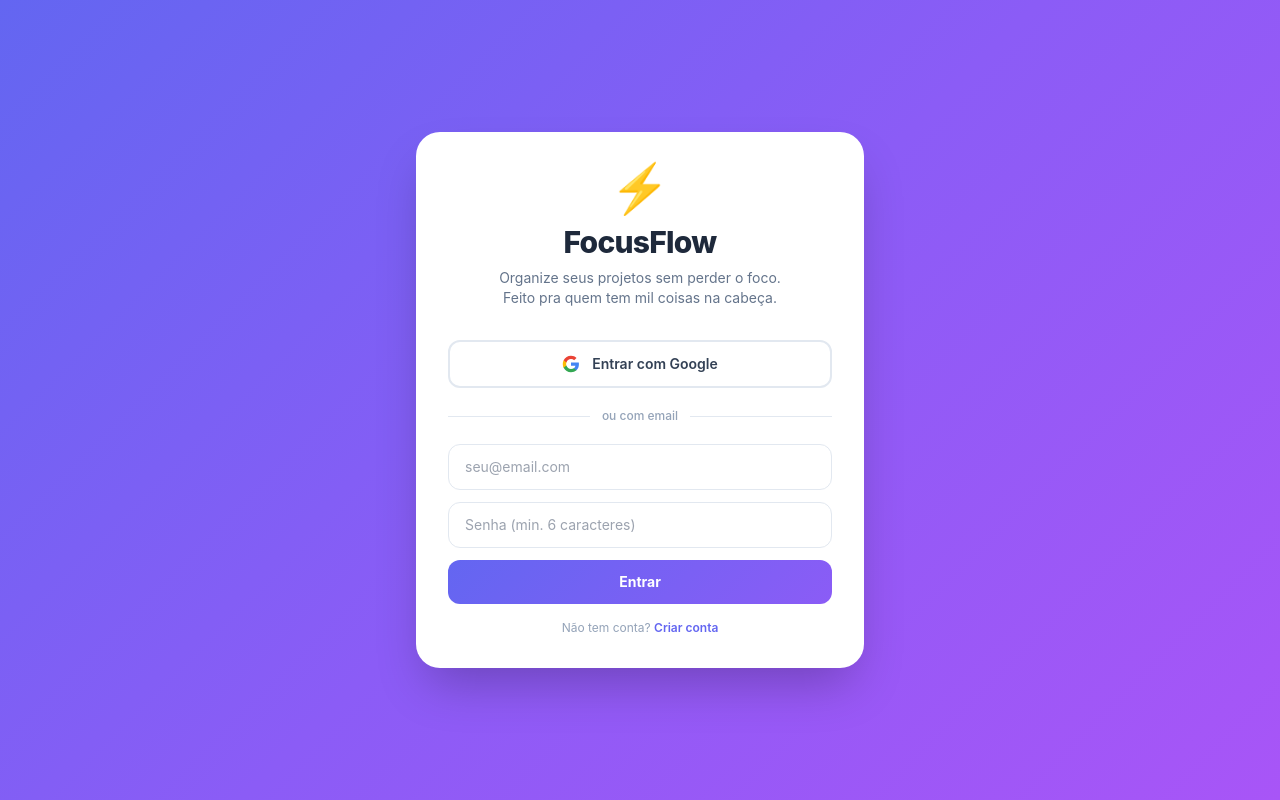
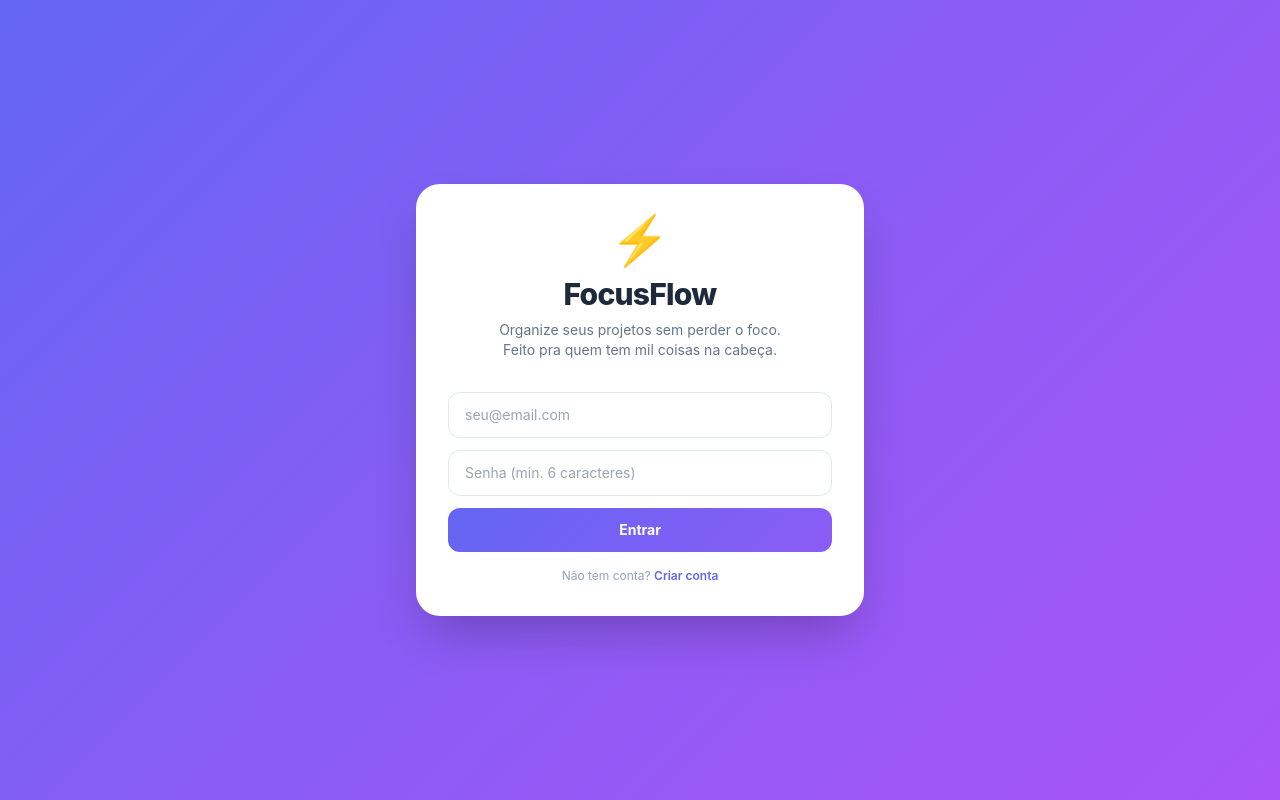
Before and after one commit to bmbmarketing1/focusflow, a Next.js app: page / in a window 1280 px wide. Built offline with nearby package versions, Linux system fonts and the light colour scheme; no server answers.

Commit message:
Remove Google login button from LoginScreen

```diff
--- a/components/LoginScreen.js
+++ b/components/LoginScreen.js
@@ -1,7 +1,7 @@
 "use client";
 import { useState } from "react";
 
-export default function LoginScreen({ onGoogleLogin, onEmailLogin, onEmailSignUp }) {
+export default function LoginScreen({ onEmailLogin, onEmailSignUp }) {
   const [email, setEmail] = useState("");
   const [password, setPassword] = useState("");
   const [isSignUp, setIsSignUp] = useState(false);
@@ -35,22 +35,6 @@
           </p>
         </div>
 
-        <button onClick={onGoogleLogin} className="w-full flex items-center justify-center gap-3 bg-white border-2 border-slate-200 rounded-xl py-3 px-4 text-sm font-semibold text-slate-700 hover:bg-slate-50 hover:border-slate-300 transition-all mb-4">
-          <svg width="18" height="18" viewBox="0 0 24 24">
-            <path fill="#4285F4" d="M22.56 12.25c0-.78-.07-1.53-.2-2.25H12v4.26h5.92a5.06 5.06 0 0 1-2.2 3.32v2.77h3.57c2.08-1.92 3.28-4.74 3.28-8.1z"/>
-            <path fill="#34A853" d="M12 23c2.97 0 5.46-.98 7.28-2.66l-3.57-2.77c-.98.66-2.23 1.06-3.71 1.06-2.86 0-5.29-1.93-6.16-4.53H2.18v2.84C3.99 20.53 7.7 23 12 23z"/>
-            <path fill="#FBBC05" d="M5.84 14.09c-.22-.66-.35-1.36-.35-2.09s.13-1.43.35-2.09V7.07H2.18C1.43 8.55 1 10.22 1 12s.43 3.45 1.18 4.93l2.85-2.22.81-.62z"/>
-            <path fill="#EA4335" d="M12 5.38c1.62 0 3.06.56 4.21 1.64l3.15-3.15C17.45 2.09 14.97 1 12 1 7.7 1 3.99 3.47 2.18 7.07l3.66 2.84c.87-2.6 3.3-4.53 6.16-4.53z"/>
-          </svg>
-          Entrar com Google
-        </button>
-
-        <div className="flex items-center gap-3 my-5">
-          <div className="flex-1 h-px bg-slate-200"></div>
-          <span className="text-xs text-slate-400 font-medium">ou com email</span>
-          <div className="flex-1 h-px bg-slate-200"></div>
-        </div>
-
         <form onSubmit={handleSubmit} className="space-y-3">
           <input type="email" value={email} onChange={(e) => setEmail(e.target.value)}
             placeholder="seu@email.com" required
```
